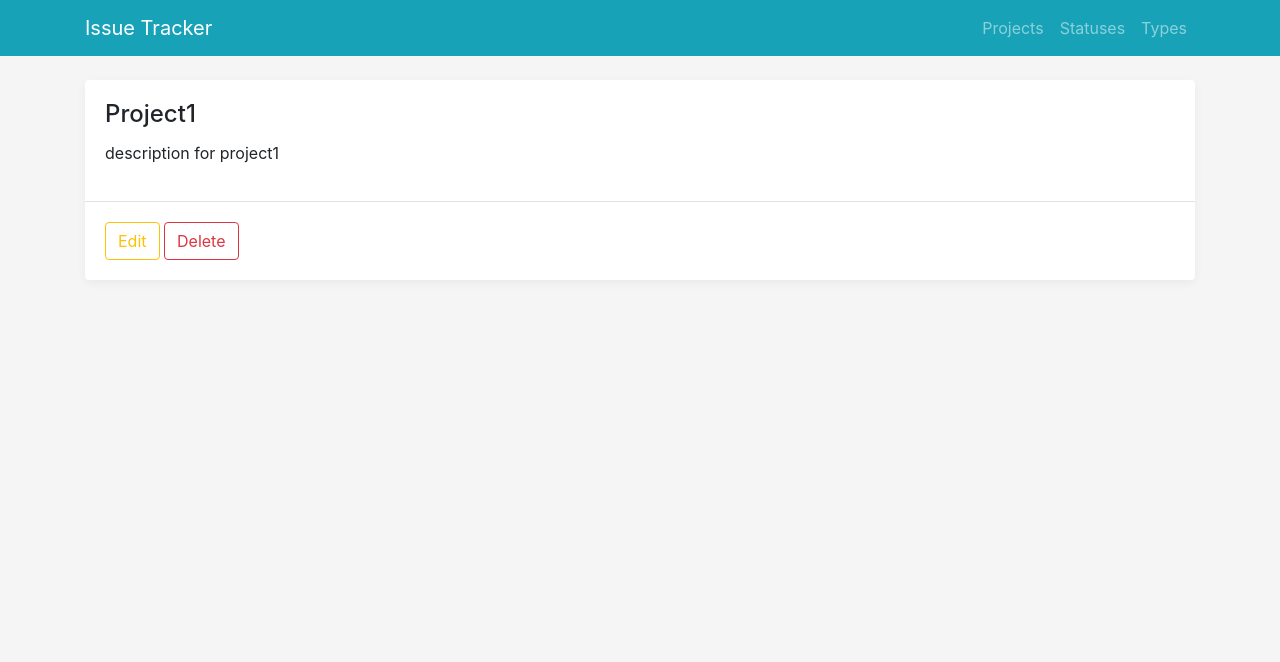
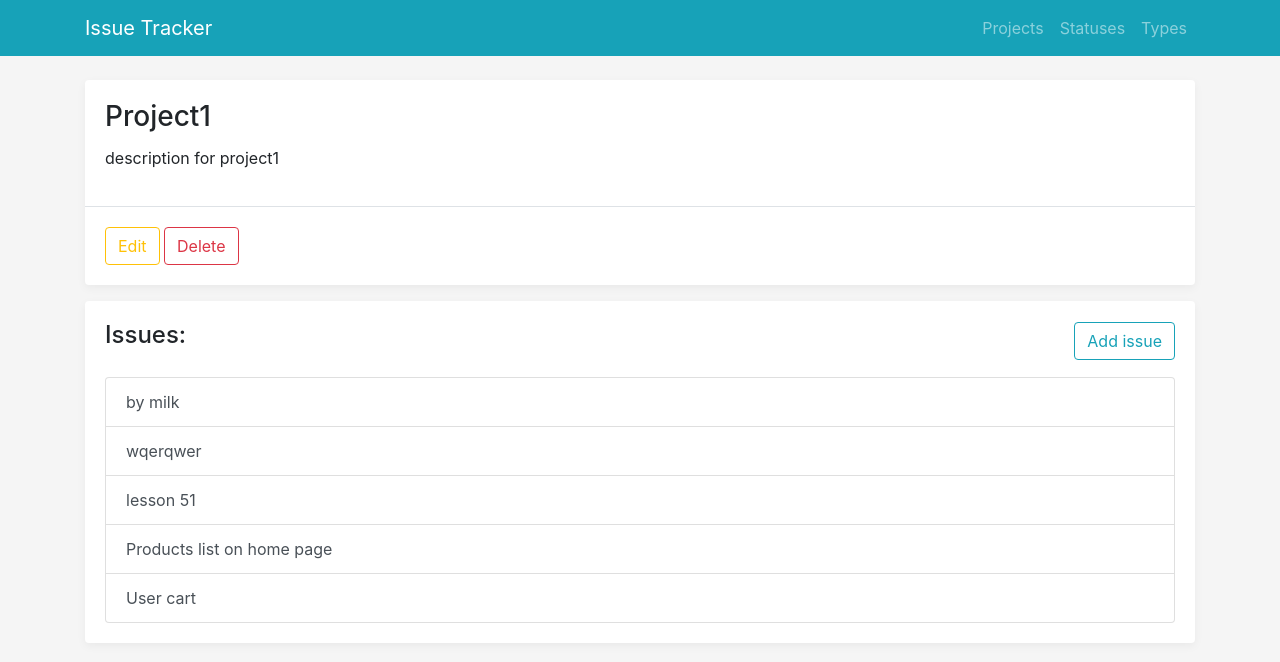
Before and after one commit to mkubibaev/issue-tracker, a Django app: page /projects/1 in a window 1280 px wide. Shown: the top 662 px of the page. Run offline with Django 3.2, Linux system fonts and the light colour scheme; data comes from the database, SQL or seed files in the repository; some libraries are stand-ins or nearby versions.

Commit message:
project detail with issues

```diff
--- a/src/core/urls.py
+++ b/src/core/urls.py
@@ -24,7 +24,7 @@ from webapp.views import IssueListView, IssueDetailView, IssueCreateView, IssueE
 urlpatterns = [
     path('', IssueListView.as_view(), name='index'),
     path('issues/<int:pk>', IssueDetailView.as_view(), name='issue_detail'),
-    path('issues/add', IssueCreateView.as_view(), name='issue_add'),
+    # path('issues/add', IssueCreateView.as_view(), name='issue_add'),
     path('issues/<int:pk>/edit', IssueEditView.as_view(), name='issue_edit'),
     path('issues/<int:pk>/delete', IssueDeleteView.as_view(), name='issue_delete'),
     path('statuses', StatusListView.as_view(), name='statuses'),
@@ -38,6 +38,7 @@ urlpatterns = [
     path('projects', ProjectListView.as_view(), name='projects'),
     path('projects/add', ProjectAddView.as_view(), name='project_add'),
     path('projects/<int:pk>', ProjectDetailView.as_view(), name='project_detail'),
+    path('projects/<int:pk>/add-issue', IssueCreateView.as_view(), name='issue_add'),
     path('projects/<int:pk>/edit', ProjectEditView.as_view(), name='project_edit'),
     path('projects/<int:pk>/delete', ProjectDeleteView.as_view(), name='project_delete'),
 
--- a/src/webapp/templates/issue/index.html
+++ b/src/webapp/templates/issue/index.html
@@ -1,10 +1,7 @@
 {% extends 'base.html' %}
 
 {% block content %}
-    <div class="d-flex justify-content-between align-items-center mb-3">
-        <h3 class="mb-3">All issues</h3>
-        <a href="{% url 'issue_add' %}" class="btn btn-outline-info">Add issue</a>
-    </div>
+    <h3 class="mb-3">All issues</h3>
     <div class="list-group">
         {% for issue in issues %}
             <a href="{% url 'issue_detail' issue.pk %}" class="list-group-item list-group-item-action">
--- a/src/webapp/templates/issue/issue_add.html
+++ b/src/webapp/templates/issue/issue_add.html
@@ -4,7 +4,7 @@
 
 {% block content %}
     <h1>Add Issue</h1>
-    <form action="{% url 'issue_add' %}" method="post" novalidate>
+    <form action="" method="post" novalidate>
         {% include 'partial/form.html' %}
     </form>
 {% endblock %}
--- a/src/webapp/templates/project/project_detail.html
+++ b/src/webapp/templates/project/project_detail.html
@@ -3,9 +3,9 @@
 {% block title %} {{ project.title }} {% endblock %}
 
 {% block content %}
-     <div class="card">
+    <div class="card mb-3">
         <div class="card-body border-bottom">
-            <h4 class="card-title">{{ project.title }}</h4>
+            <h3 class="card-title">{{ project.title }}</h3>
             <p class="card-text">{{ project.description }}</p>
             <small class="text-muted">{{ issue.created_at|date:'d.m.Y' }}</small>
         </div>
@@ -14,4 +14,22 @@
             <a href="{% url 'project_delete' project.pk %}" class="btn btn-outline-danger">Delete</a>
         </div>
     </div>
+
+    <div class="card">
+        <div class="card-body">
+            <div class="d-flex justify-content-between align-items-center mb-3">
+                <h4 class="card-title">Issues:</h4>
+                <a href="{% url 'issue_add' project.pk %}" class="btn btn-outline-info">Add issue</a>
+            </div>
+            <div class="list-group">
+                {% for issue in issues %}
+                    <a href="{% url 'issue_detail' issue.pk %}" class="list-group-item list-group-item-action">
+                        {{ issue.summary }}
+                    </a>
+                {% empty %}
+                    <span class="disabled">No issues yet.</span>
+                {% endfor %}
+            </div>
+        </div>
+    </div>
 {% endblock %}
--- a/src/webapp/views/project_views.py
+++ b/src/webapp/views/project_views.py
@@ -16,6 +16,13 @@ class ProjectDetailView(DetailView):
     model = Project
     template_name = 'project/project_detail.html'
     pk_url_kwarg = 'pk'
+
+    def get_context_data(self, **kwargs):
+        context = super().get_context_data(**kwargs)
+        project = self.object
+        issues = project.issues.order_by('-created_at')
+        context['issues'] = issues
+        return context
 
 
 class ProjectAddView(CreateView):
```
Also changed, not shown: src/webapp/views/issue_views.py (+7 -3 lines).
